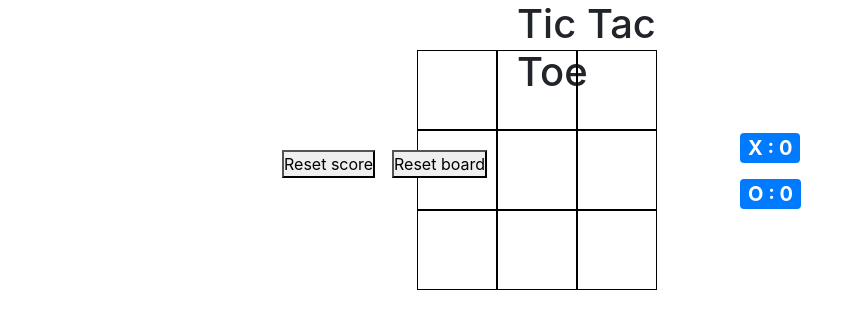
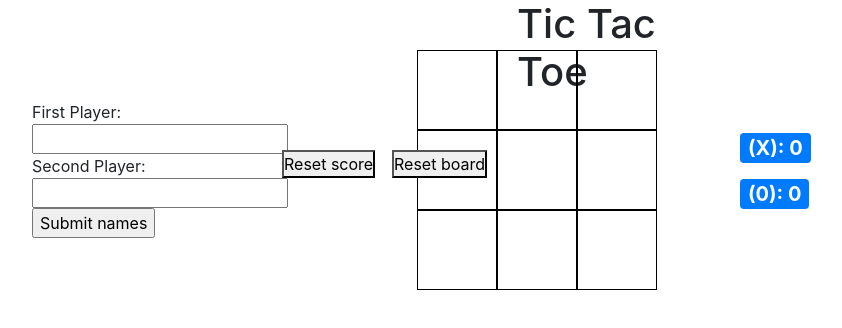
Before and after one commit to Gemofort/tictactoe, a React (Create React App) app: page / in a window 1280 px wide. Shown: the top 328 px of the page, without its empty margins (68-910 px from the left). Built offline with nearby package versions, Linux system fonts and the light colour scheme.

Commit message:
Small changes

```diff
--- a/src/App.js
+++ b/src/App.js
@@ -4,11 +4,16 @@ import Score from './Score';
 
 class App extends Component {
 
-  state = {
-    board: Array(9).fill(null),
-    player: 'X',
-    scoreX: 0,
-    scoreY: 0
+  constructor(props) {
+    super(props);
+
+    this.state = {
+      board: Array(9).fill(null),
+      player: 'X',
+      scoreX: 0,
+      scoreY: 0,
+      won: null
+    };
   }
 
   handleClick = index => {
@@ -24,7 +29,8 @@ class App extends Component {
         board: updBoard,
         player: updPlayer,
         scoreX: updScoreX,
-        scoreY: updScoreY
+        scoreY: updScoreY,
+        won: null
       });
     };
   }
@@ -65,7 +71,8 @@ class App extends Component {
           board: newBoard,
           player: newPlayer,
           scoreX: updatedScoreX,
-          scoreY: updatedScoreY
+          scoreY: updatedScoreY,
+          won: null
         });
 
       };
@@ -79,7 +86,8 @@ class App extends Component {
       board: newBoard,
       player: newPlayer,
       scoreX: this.state.scoreX,
-      scoreY: this.state.scoreY
+      scoreY: this.state.scoreY,
+      won: null
     });
   }
 
@@ -90,7 +98,8 @@ class App extends Component {
       board: newBoard,
       player: newPlayer,
       scoreX: 0,
-      scoreY: 0
+      scoreY: 0,
+      won: null
     });
   }
 
@@ -108,6 +117,8 @@ class App extends Component {
         </div>
         <button className='resetButton' onClick={this.resetButtonHandler}>Reset board</button>
         <Score
+          name1={this.props.name1}
+          name2={this.props.name2}
           scoreX={this.state.scoreX}
           scoreY={this.state.scoreY}
         />
--- /dev/null
+++ b/src/Names.css
@@ -0,0 +1,6 @@
+.playerNames{
+  padding: 0;
+  position: absolute;
+  margin-top: 100px;
+  margin-left: 100px;
+}
--- /dev/null
+++ b/src/Names.jsx
@@ -0,0 +1,65 @@
+import React, { Component } from 'react';
+import App from './App';
+import './Names.css'
+
+class Names extends Component {
+  constructor(props) {
+    super(props);
+
+    this.state = {
+      name1: '',
+      name2: '',
+      names: ['', '']
+    };
+
+    this.handleChangeFirst = this.handleChangeFirst.bind(this);
+    this.handleChangeSecond = this.handleChangeSecond.bind(this);
+    this.handleSubmit = this.handleSubmit.bind(this);
+  }
+
+  handleChangeFirst(event) {
+    this.setState({
+      name1: event.target.value,
+      name2: this.state.name2
+    });
+  }
+
+  handleChangeSecond(event) {
+    this.setState({
+      name1: this.state.name1,
+      name2: event.target.value
+    });
+  }
+
+  handleSubmit(event) {
+    event.preventDefault();
+    let updNames = Array(2);
+    updNames[0] = this.state.name1;
+    updNames[1] = this.state.name2;
+    this.setState({
+      name1: this.state.name1,
+      name2: this.state.name2,
+      names: updNames
+    });
+  }
+
+  render() {
+    return (
+      <React.Fragment>
+        <form className='playerNames' onSubmit={this.handleSubmit}>
+          First Player:<br />
+          <input type='text' name1={this.state.name1} onChange={this.handleChangeFirst} /> <br />
+          Second Player: <br />
+          <input type='text' name2={this.state.name1} onChange={this.handleChangeSecond} /><br />
+          <input type='submit' value='Submit names' />
+        </form>
+        <App
+          name1={this.state.names[0]}
+          name2={this.state.names[1]}
+        />
+      </React.Fragment>
+    );
+  }
+}
+
+export default Names;
--- a/src/Score.jsx
+++ b/src/Score.jsx
@@ -3,12 +3,30 @@ import './Score.css';
 
 class Score extends Component {
 
+  constructor(props) {
+    super(props);
+
+    this.state = {
+      plate: 'badge m-2 '
+    };
+  }
+
+  handleFirstBadge = () => {
+    if (this.props.scoreX > this.props.scoreY) return (this.state.plate + 'badge-danger');
+    return this.state.plate + 'badge-primary'
+  }
+
+  handleSecondBadge = () => {
+    if (this.props.scoreY > this.props.scoreX) return (this.state.plate + 'badge-danger');
+    return this.state.plate + 'badge-primary'
+  }
+
   showScore = () => {
     return (
       <div className='score'>
-        <p className='badge badge-primary m-2' id='scorePlayer'>X : {this.props.scoreX}</p>
+        <p className={this.handleFirstBadge()} id='scorePlayer'>{this.props.name1} (X): {this.props.scoreX}</p>
         <br />
-        <p className='badge badge-primary m-2' id='scorePlayer'>O : {this.props.scoreY}</p>
+        <p className={this.handleSecondBadge()} id='scorePlayer'>{this.props.name2} (0): {this.props.scoreY}</p>
       </div>
     );
   }
--- a/src/index.js
+++ b/src/index.js
@@ -1,11 +1,11 @@
 import React from 'react';
 import ReactDOM from 'react-dom';
 import './index.css';
-import App from './App';
 import * as serviceWorker from './serviceWorker';
 import 'bootstrap/dist/css/bootstrap.css';
+import Names from './Names'
 
-ReactDOM.render(<App />, document.getElementById('root'));
+ReactDOM.render(<Names />, document.getElementById('root'));
 
 // If you want your app to work offline and load faster, you can change
 // unregister() to register() below. Note this comes with some pitfalls.
```
